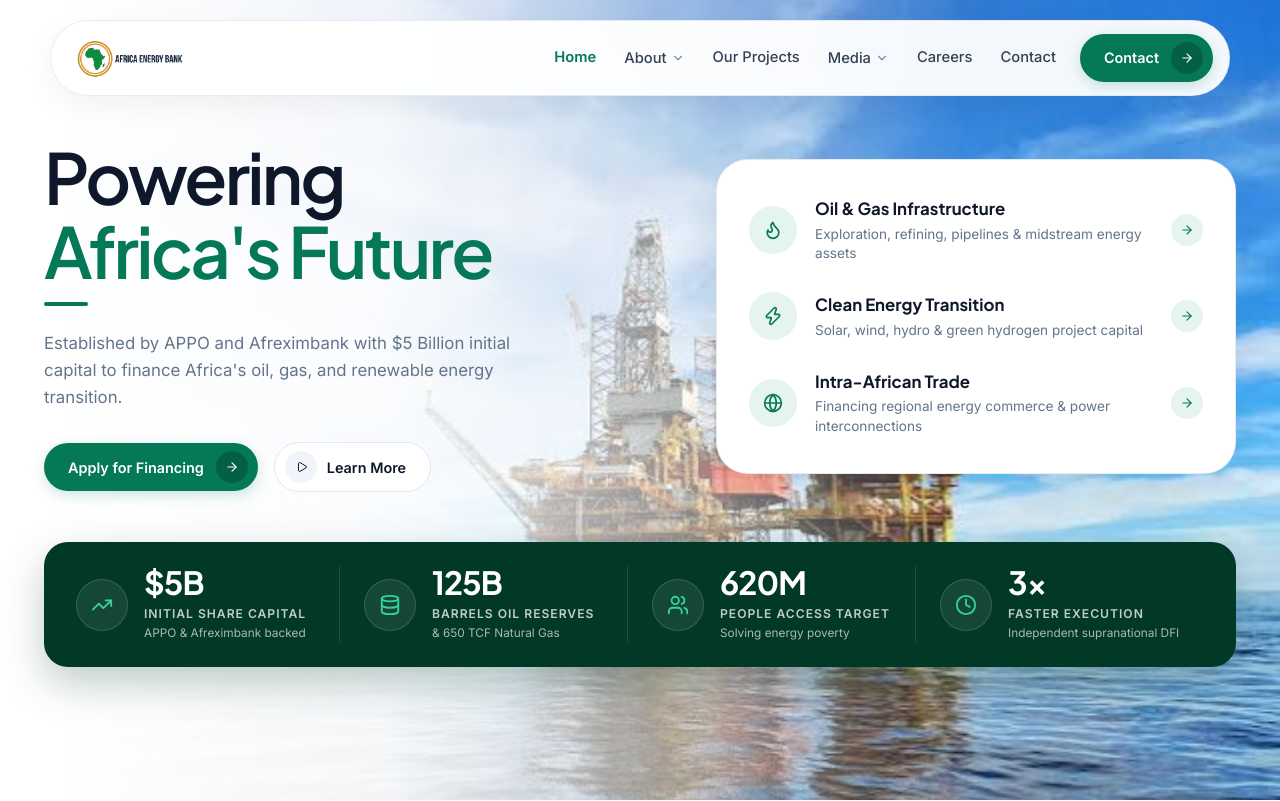
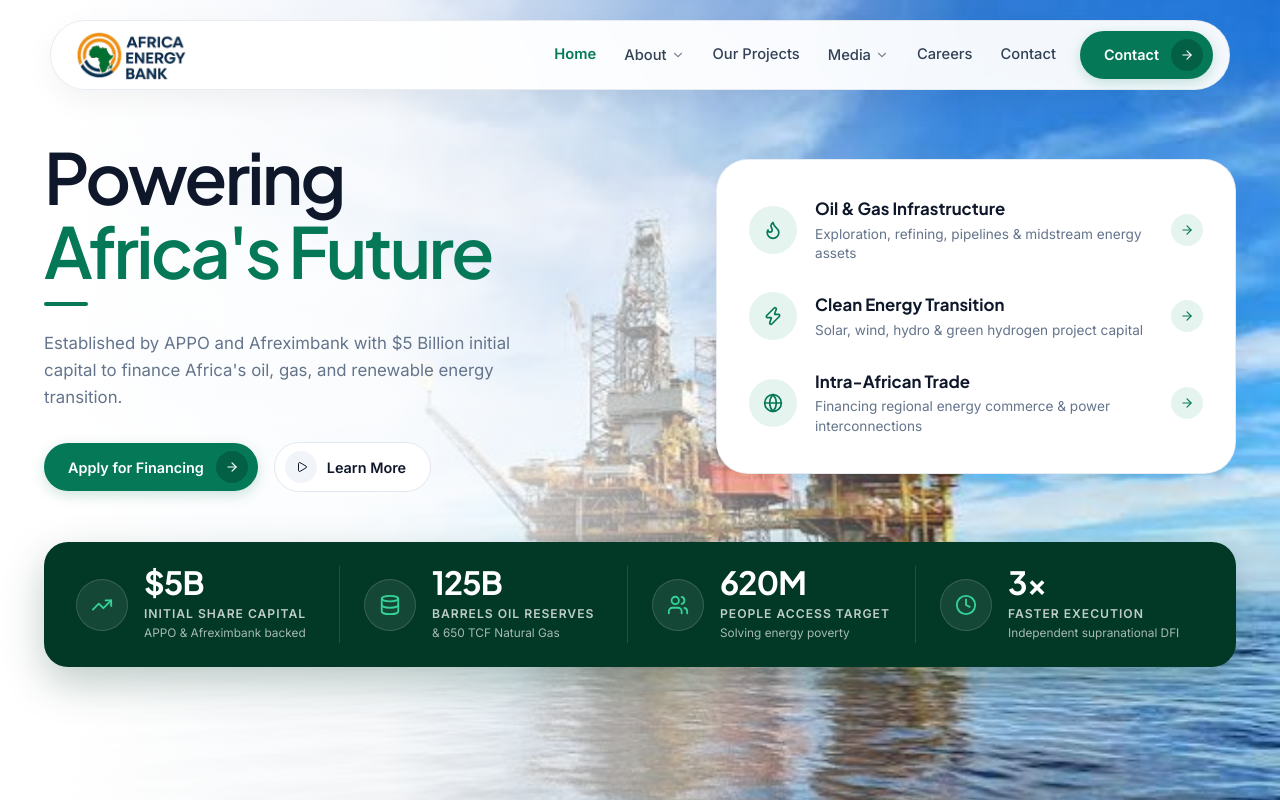
Before and after one commit to ephraim2k2/AEB, a React (Vite) app: page / in a window 1280 px wide. Shown: the top 801 px of the page. Built offline with nearby package versions, Linux system fonts and the light colour scheme; a web font is replaced by a local one.

Commit message:
Update projjject

```diff
--- a/src/index.css
+++ b/src/index.css
@@ -179,7 +179,7 @@
 }
 
 .nav-logo-img {
-  height: 58px;
+  height: 52px;
   width: auto;
   object-fit: contain;
   transition: transform 0.2s ease;
```
Also changed, not shown: src/assets/logo.png, src/assets/logo_footer.png.
